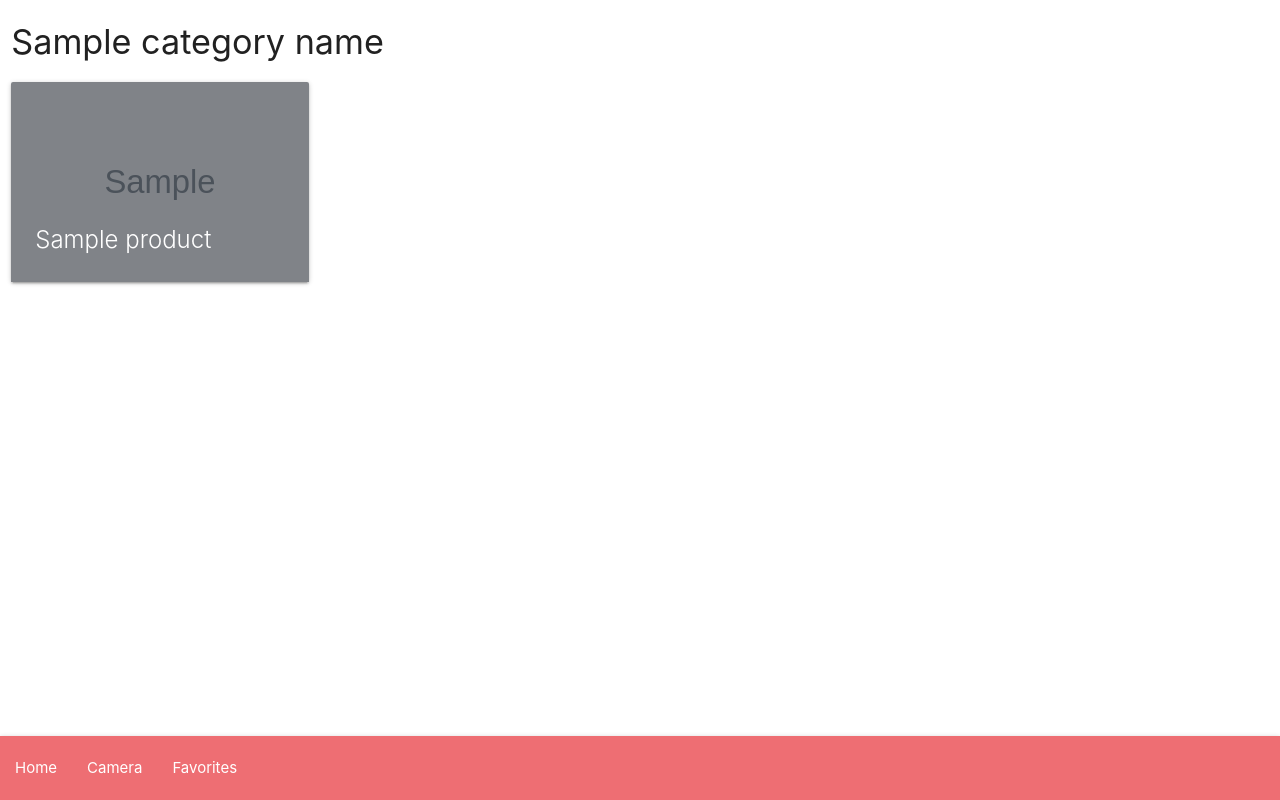
After one commit to GWaste/web-app, a Django app: template webapp/templates/category.html in a window 1280 px wide. The commit adds this page. Run offline with Django 3.2, Linux system fonts and the light colour scheme; the template is opened without the code that fills it: most values are stand-ins (such as "Sample title", 1, 10 or a date in 2020); grey boxes marked "Sample" are stand-in pictures; some libraries are stand-ins or nearby versions.

Commit message:
implementasi view category

```diff
--- a/hiwaste_web/urls.py
+++ b/hiwaste_web/urls.py
@@ -10,4 +10,5 @@ urlpatterns = [
     path('favorites', webapp.views.favorites, name='favorites'),
     path('category', webapp.views.category, name='category_noparam'),
     path('category/<str:category_name>', webapp.views.category, name='category'),
+    path('product/<int:product_id>', webapp.views.product, name='product')
 ]
--- a/static/main.css
+++ b/static/main.css
@@ -1,6 +1,10 @@
+.main {
+    margin-bottom: 64px;
+}
 nav {
-    position: absolute;
+    position: fixed;
     bottom: 0;
+    z-index: 1;
 }
 .center-in-screen {
     margin: auto;
@@ -33,3 +37,8 @@ nav {
 #predict-results-box ul {
     margin: 0;
 }
+.card.product img {
+    filter: brightness(60%);
+    height: 200px;
+    object-fit: cover;
+}
--- a/webapp/templates/base.html
+++ b/webapp/templates/base.html
@@ -14,7 +14,9 @@
                 <li><a href="{% url 'favorites' %}">Favorites</a></li>
             </ul>
         </nav>
-        {% block body %}
-        {% endblock %}
+        <div class="main">
+            {% block body %}
+            {% endblock %}
+        </div>
     </body>
 </html>
--- /dev/null
+++ b/webapp/templates/category.html
@@ -0,0 +1,20 @@
+{% extends "base.html" %}
+
+{% block body %}
+<div class="row">
+    <h4 class="col s12">{{ category_name }}</h4>
+    {% for product in products %}
+        <a href="{% url 'product' product.id %}" class="col s12 m4 l3">
+            <div class="product card">
+                <div class="card-image">
+                    <img src="{{ product.image }}" alt="{{ product.name }}">
+                    <span class="card-title">{{ product.name }}</span>
+                </div>
+            </div>
+        </a>
+
+    {% endfor %}
+</ul>
+</div>
+
+{% endblock %}
```
Also changed, not shown: webapp/views.py (+26 -9 lines).
